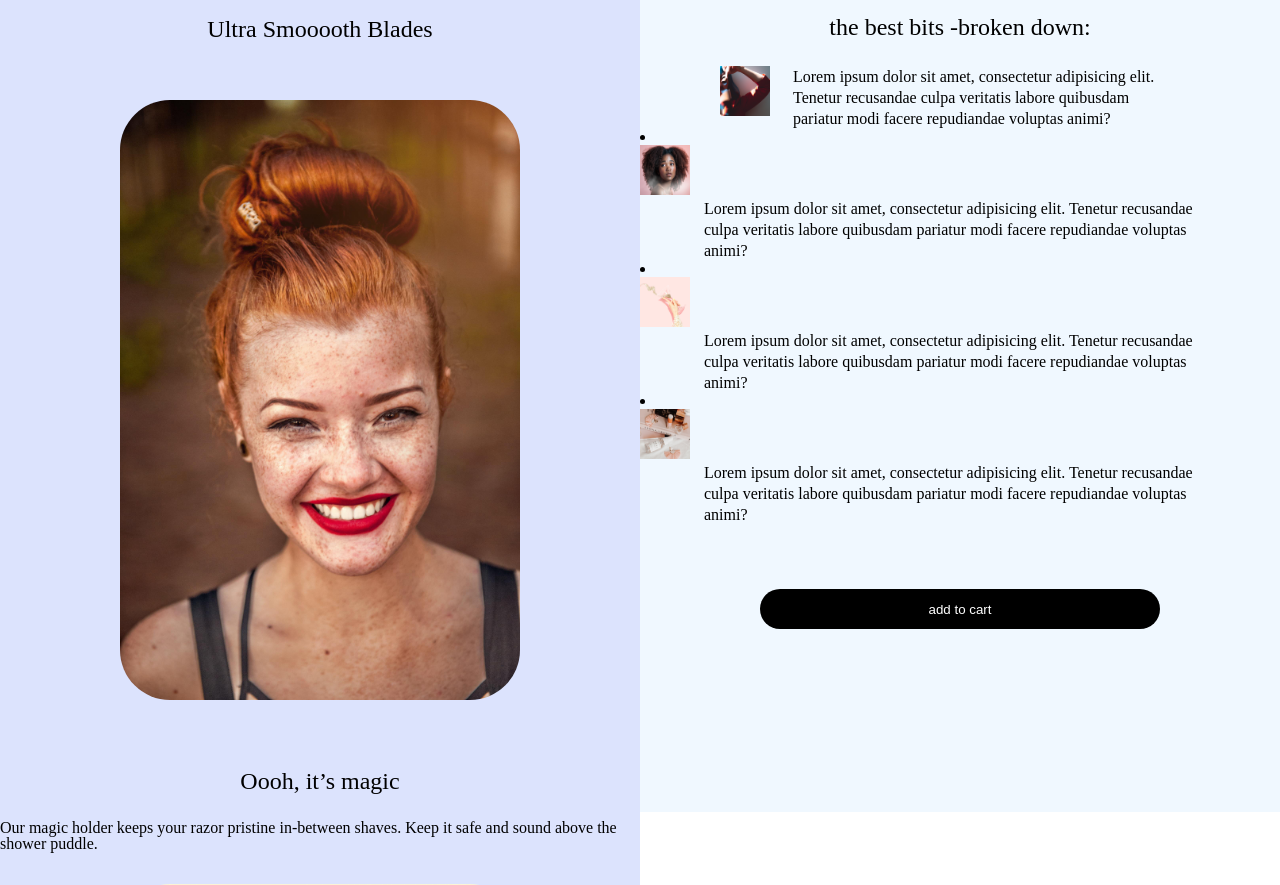
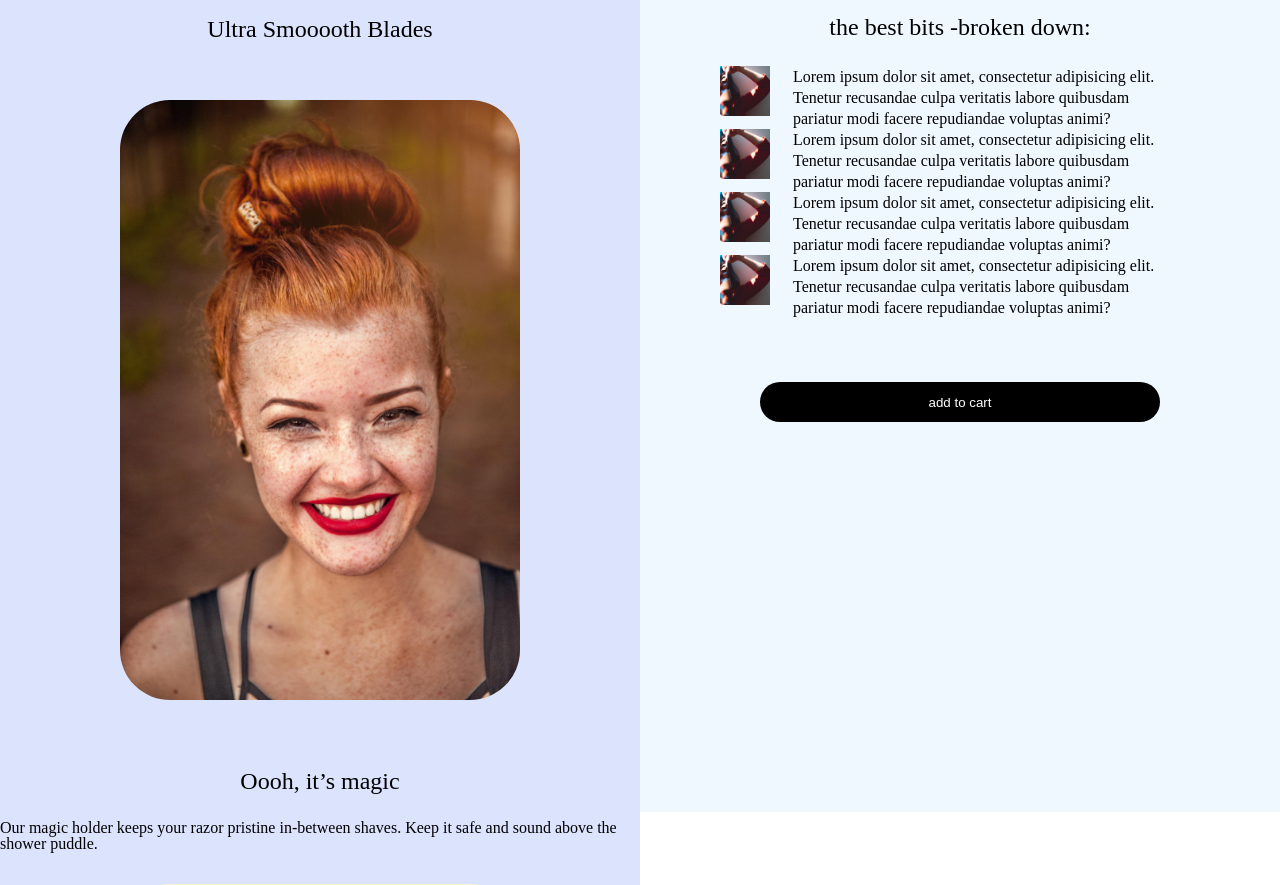
Before and after one commit to anthonymBD/demo-lindsey, a website: page test.html in a window 1280 px wide. Shown: the part 820-1705 px from the top of the page. Drawn offline with Linux system fonts and the light colour scheme.

Commit message:
update layers
update layers to be displayed correctly

```diff
--- a/test.html
+++ b/test.html
@@ -48,7 +48,6 @@
         <div class="grid-override withoutscroll">
           <h4>the best bits -broken down:</h4>
           <div class="layers">
-
             <div class="imger">
               <img src="./img/gallery/gallery-11.jpg" alt="" />
             </div>
@@ -61,9 +60,9 @@
               </p>
             </div>
           </div>
-            <li>
+          <div class="layers">
             <div class="imger">
-                <img src="./img/gallery/gallery-5.jpg" alt="" />
+              <img src="./img/gallery/gallery-11.jpg" alt="" />
             </div>
 
             <div class="texter">
@@ -73,10 +72,10 @@
                 modi facere repudiandae voluptas animi?
               </p>
             </div>
-            </li>
-            <li>
+          </div>
+          <div class="layers">
             <div class="imger">
-                <img src="./img/gallery/gallery-3.jpg" alt="" />
+              <img src="./img/gallery/gallery-11.jpg" alt="" />
             </div>
 
             <div class="texter">
@@ -86,10 +85,10 @@
                 modi facere repudiandae voluptas animi?
               </p>
             </div>
-            </li>
-            <li>
+          </div>
+          <div class="layers">
             <div class="imger">
-                <img src="./img/gallery/gallery-4.jpg" alt="" />
+              <img src="./img/gallery/gallery-11.jpg" alt="" />
             </div>
 
             <div class="texter">
@@ -99,8 +98,8 @@
                 modi facere repudiandae voluptas animi?
               </p>
             </div>
-            </li>
-          </ul>
+          </div>
+
           <div class="hero-info"><button class="bttn">add to cart</button></div>
         </div>
       </div>
```
Lines whose indentation alone changed are shown as unchanged.
